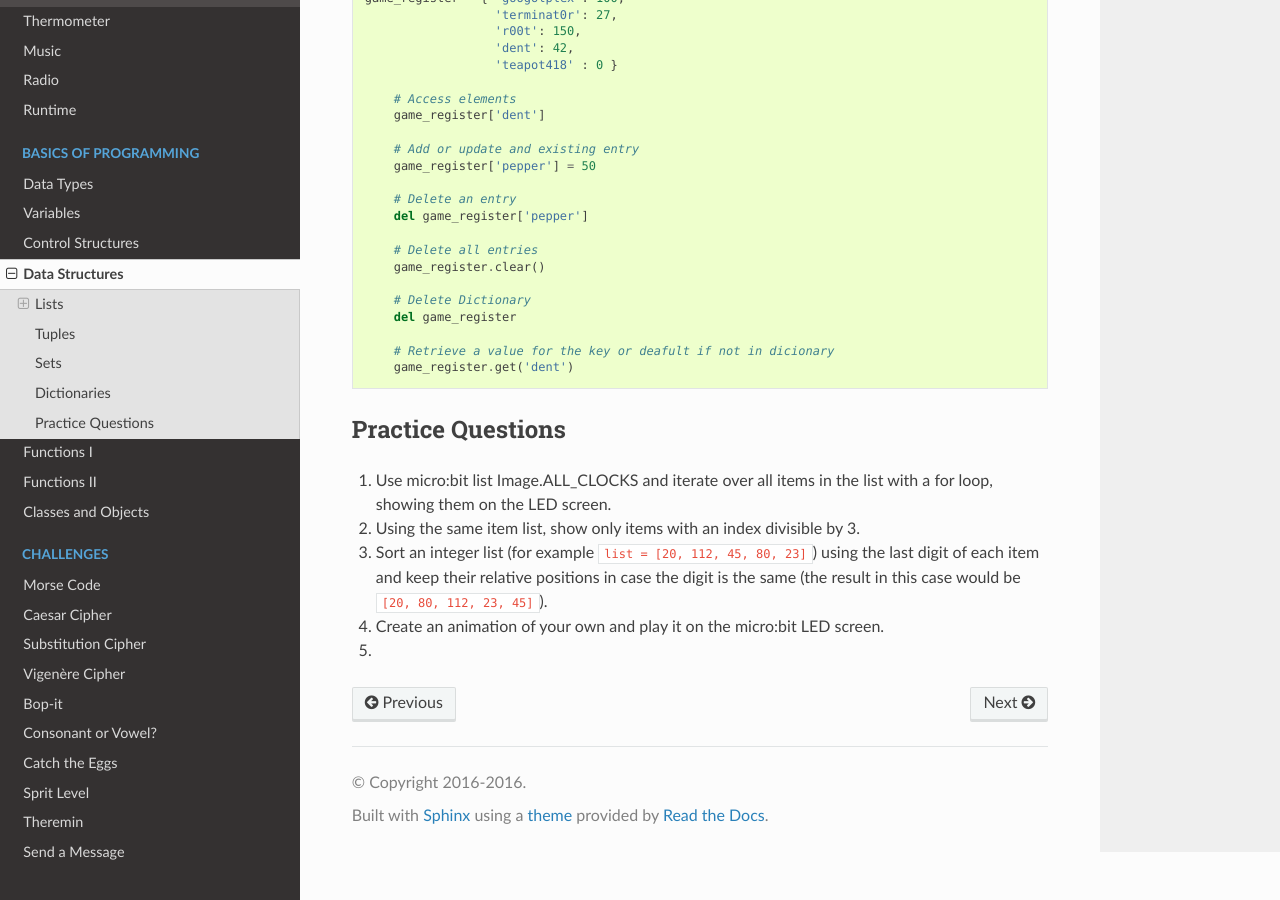
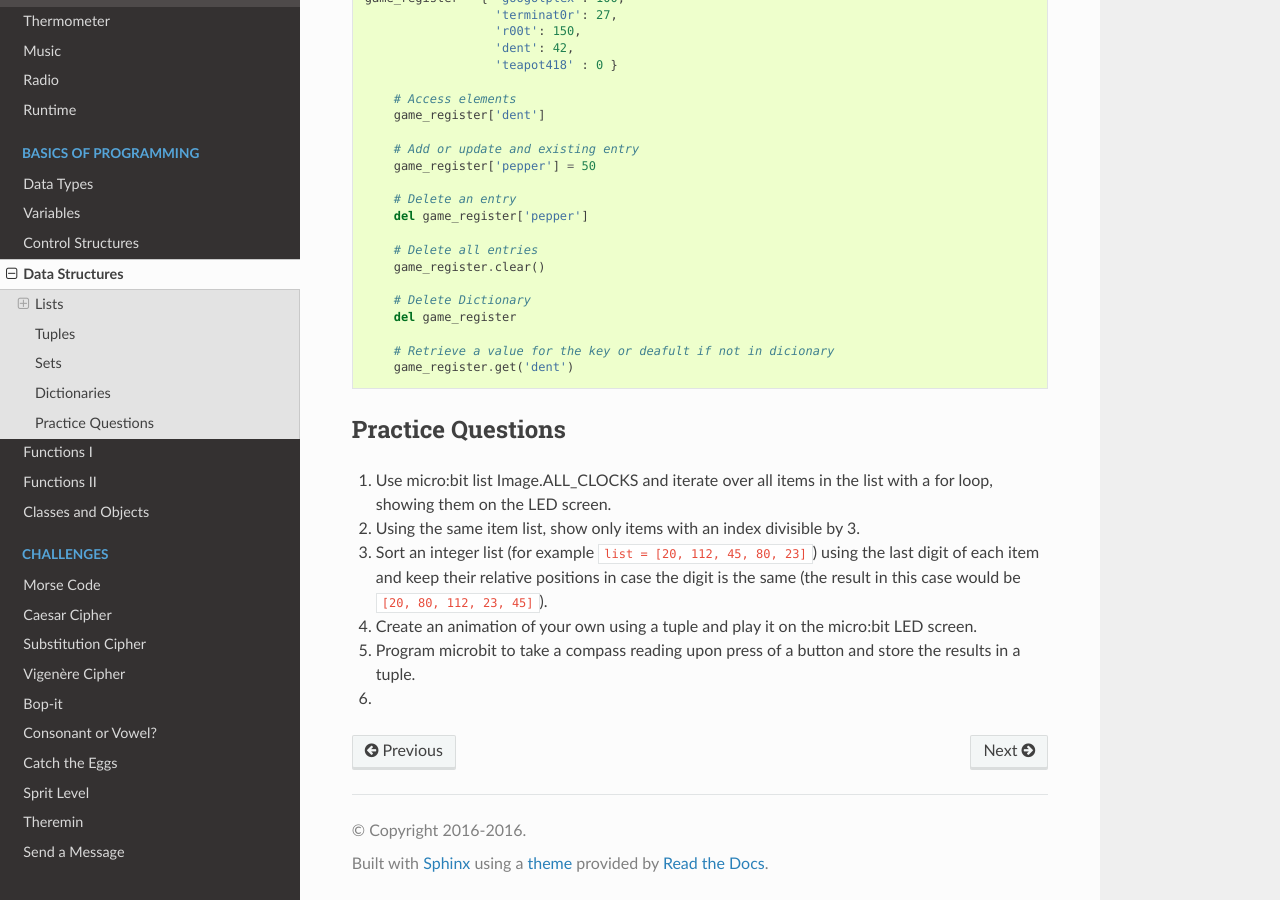
Before and after one commit to rharbird/microbit-challenges, a Sphinx documentation site: the page built from docs/source/basics/data_structures.rst, in a window 1280 px wide and 900 px high, scrolled down 4890 px. Built offline with Sphinx 7.4.7 and the Read the Docs theme 2.0.0, drawn with Linux system fonts in a browser that asks for light colours.

Commit message:
Add exercises

```diff
--- a/docs/source/basics/data_structures.rst
+++ b/docs/source/basics/data_structures.rst
@@ -105,7 +105,7 @@ Tuples
 
 Tuples are similar to lists in that the are used to store an ordered sequence of items.::
 
-    high_scores_immutable = 25, 20, 10, 15, 30
+    high_scores_immutable = (25, 20, 10, 15, 30)
 
 You can retrieve values in the same way as with lists, but the most important difference is that tuples are `immutable`. This means, that while in the ``high_scores``
 list above, you can change the value of individual elements: ::
@@ -207,6 +207,8 @@ Practice Questions
 3. Sort an integer list (for example ``list = [20, 112, 45, 80, 23]``) using the last digit of each item and keep their relative positions in case the digit is the same
    (the result in this case would be ``[20, 80, 112, 23, 45]``).
 
-4. Create an animation of your own and play it on the micro:bit LED screen.
+4. Create an animation of your own using a tuple and play it on the micro:bit LED screen.
 
-5.
+5. Program microbit to take a compass reading upon press of a button and store the results in a tuple.
+
+6.
```
